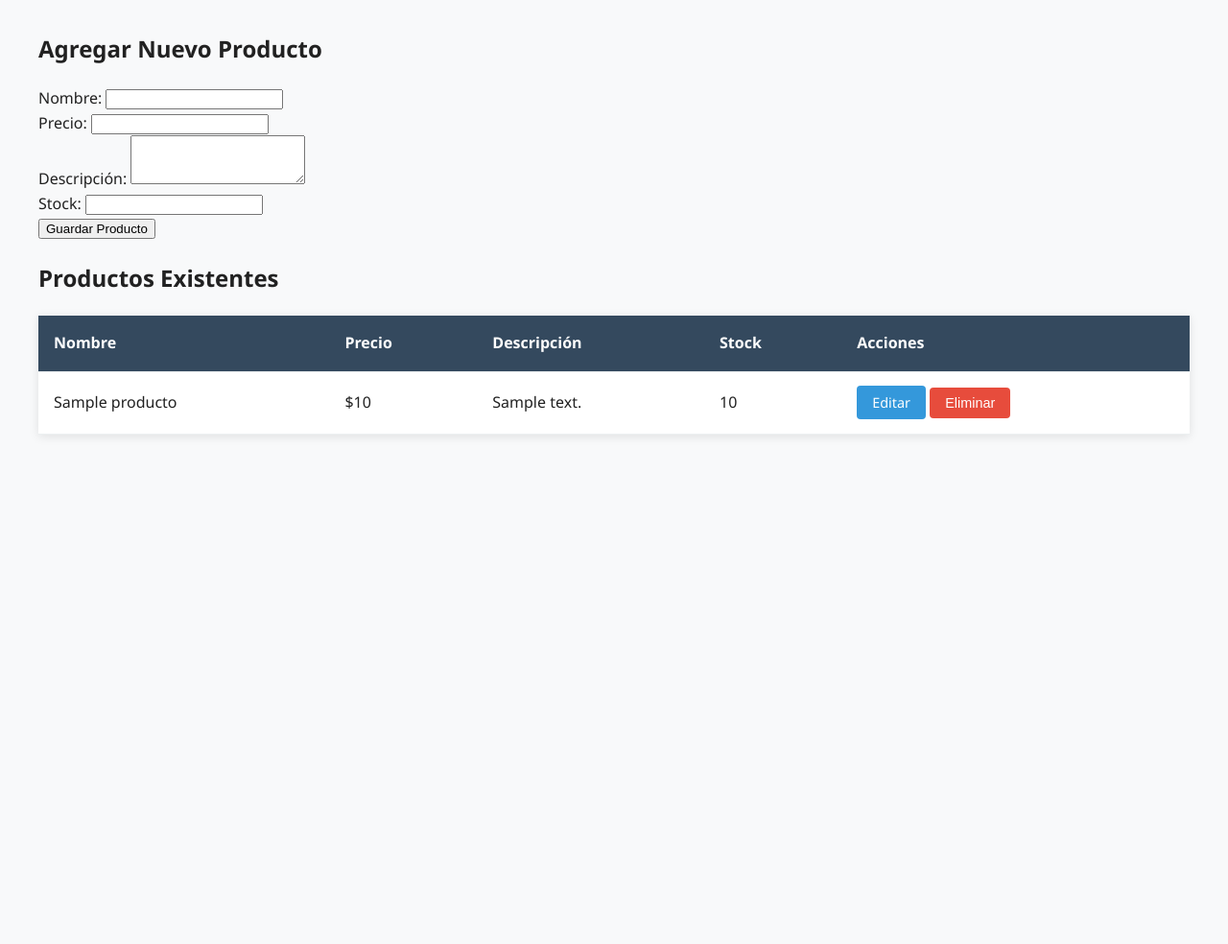
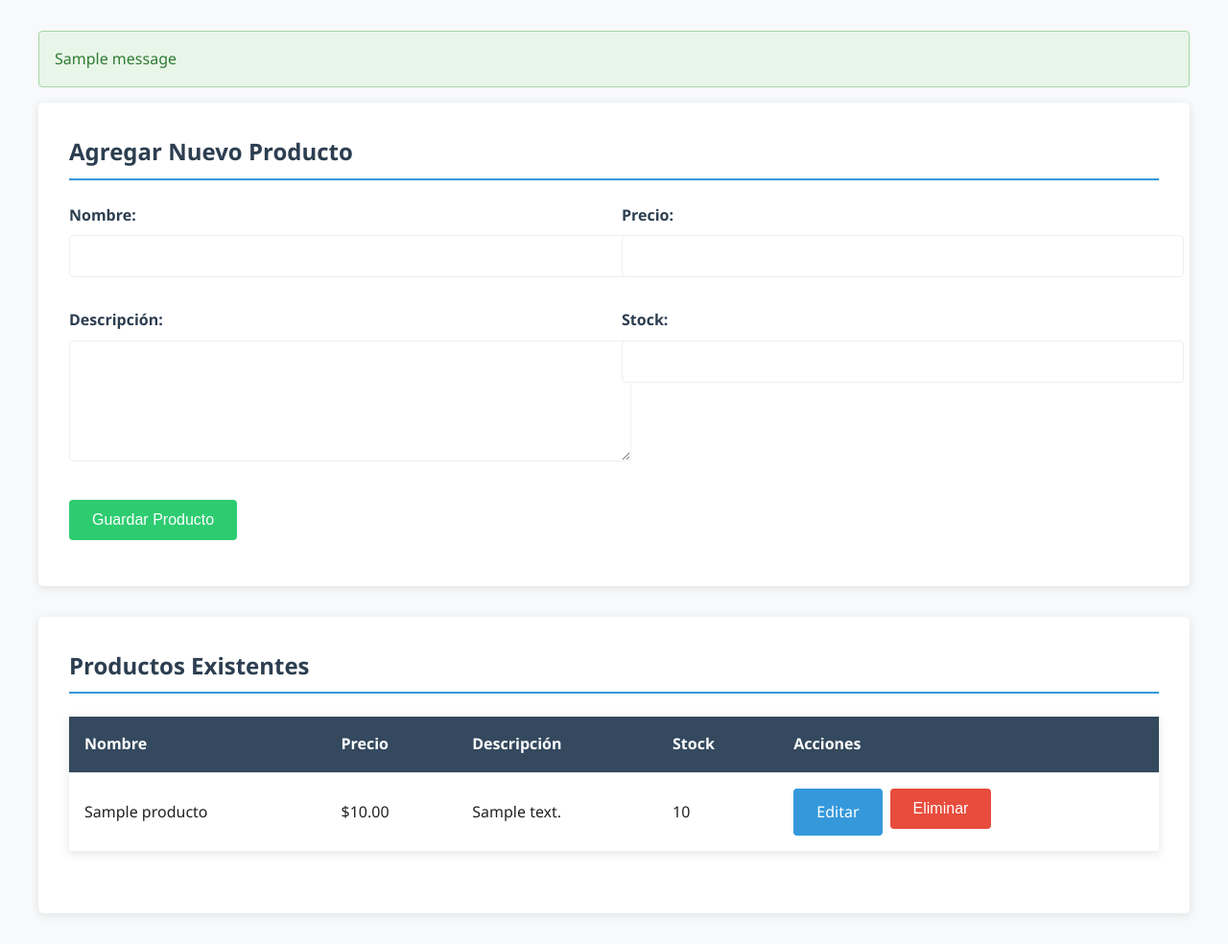
Before and after one commit to Lizeth1511/tiendavirtual_a, a Flask app: page /productos in a window 1280 px wide. Shown: the part 207-1191 px from the top of the page at 96% size. Before the commit the page ends 662 px from the top, so only its background shows below. Run offline with Flask 3, Linux system fonts and the light colour scheme; the visitor is signed in with stand-in values (Sample User, id 1); one stand-in notice (Sample message) is shown; a database or web service that is not in the repository returns one stand-in record (values such as "Sample title"); some libraries are stand-ins or nearby versions.

Commit message:
productos.html

```diff
--- a/templates/productos.html
+++ b/templates/productos.html
@@ -3,7 +3,6 @@
 <head>
     <title>Productos</title>
     <style>
-        /* Estilos generales */
         :root {
             --azul-oscuro: #2c3e50;
             --azul-medio: #3498db;
@@ -13,6 +12,7 @@
             --negro: #212121;
             --blanco: #ffffff;
             --rojo: #e74c3c;
+            --verde: #2ecc71;
         }
 
         body {
@@ -25,7 +25,6 @@
             line-height: 1.6;
         }
 
-        /* Header */
         .header {
             background: linear-gradient(rgba(44, 62, 80, 0.8), rgba(44, 62, 80, 0.8)),
                         url('https://images.unsplash.com/photo-1489987707025-afc232f7ea0f?ixlib=rb-1.2.1&auto=format&fit=crop&w=1350&q=80');
@@ -58,7 +57,6 @@
             background-color: rgba(255, 255, 255, 0.2);
         }
 
-        /* Formulario */
         .seccion {
             background-color: var(--blanco);
             padding: 2rem;
@@ -66,45 +64,7 @@
             box-shadow: 0 2px 10px rgba(0, 0, 0, 0.1);
             margin-bottom: 2rem;
         }
-        /* Estilos para botones de acciones */
-.acciones {
-    display: flex;
-    gap: 0.5rem;
-}
 
-.btn-editar, .btn-eliminar {
-    padding: 0.5rem 1rem;
-    border: none;
-    border-radius: 4px;
-    color: white;
-    text-decoration: none;
-    font-size: 0.9rem;
-    cursor: pointer;
-    transition: all 0.3s;
-}
-
-.btn-editar {
-    background-color: #3498db;
-}
-
-.btn-editar:hover {
-    background-color: #2980b9;
-}
-
-.btn-eliminar {
-    background-color: #e74c3c;
-}
-
-.btn-eliminar:hover {
-    background-color: #c0392b;
-}
-
-/* Ajuste para la columna de acciones */
-table th:nth-child(6),
-table td:nth-child(6) {
-    width: 180px;
-    text-align: center;
-}
         .seccion h2 {
             color: var(--azul-oscuro);
             margin-top: 0;
@@ -119,8 +79,18 @@ table td:nth-child(6) {
             gap: 1rem;
         }
 
-        .formulario input,
-        .formulario textarea {
+        .form-group {
+            margin-bottom: 1rem;
+        }
+
+        .form-group label {
+            display: block;
+            margin-bottom: 0.5rem;
+            font-weight: 600;
+            color: var(--azul-oscuro);
+        }
+
+        .form-control {
             width: 100%;
             padding: 0.75rem;
             border: 1px solid var(--azul-claro);
@@ -128,32 +98,58 @@ table td:nth-child(6) {
             font-size: 1rem;
         }
 
-        .formulario textarea {
-            grid-column: span 2;
-            min-height: 80px;
+        textarea.form-control {
+            min-height: 100px;
             resize: vertical;
         }
 
-        .formulario button {
-            grid-column: span 2;
+        .btn {
+            padding: 0.75rem 1.5rem;
+            border: none;
+            border-radius: 4px;
+            font-size: 1rem;
+            cursor: pointer;
+            transition: all 0.3s;
+            text-decoration: none;
+            display: inline-block;
+            text-align: center;
+        }
+
+        .btn-primary {
             background-color: var(--azul-medio);
             color: var(--blanco);
-            border: none;
-            padding: 0.75rem;
-            border-radius: 4px;
-            cursor: pointer;
-            font-size: 1rem;
-            transition: background-color 0.3s;
         }
 
-        .formulario button:hover {
+        .btn-primary:hover {
             background-color: var(--gris-oscuro);
         }
 
-        /* Tabla */
-        h3 {
-            color: var(--azul-oscuro);
-            margin: 1.5rem 0;
+        .btn-success {
+            background-color: var(--verde);
+            color: var(--blanco);
+        }
+
+        .btn-danger {
+            background-color: var(--rojo);
+            color: var(--blanco);
+        }
+
+        .mensaje {
+            padding: 1rem;
+            margin-bottom: 1rem;
+            border-radius: 4px;
+        }
+
+        .mensaje-error {
+            background-color: #ffebee;
+            color: #c62828;
+            border: 1px solid #ef9a9a;
+        }
+
+        .mensaje-success {
+            background-color: #e8f5e9;
+            color: #2e7d32;
+            border: 1px solid #a5d6a7;
         }
 
         table {
@@ -179,15 +175,14 @@ table td:nth-child(6) {
             background-color: var(--azul-claro);
         }
 
-        /* Responsive */
+        .acciones {
+            display: flex;
+            gap: 0.5rem;
+        }
+
         @media (max-width: 768px) {
             .formulario {
                 grid-template-columns: 1fr;
-            }
-
-            .formulario textarea,
-            .formulario button {
-                grid-column: span 1;
             }
 
             .header {
@@ -195,62 +190,62 @@ table td:nth-child(6) {
             }
         }
     </style>
-<script>
-document.getElementById('btnProductos').addEventListener('click', async () => {
-    try {
-        const response = await fetch('https://tiendavirtual-a-15.onrender.com/productos');
-        const productos = await response.json();
-
-        let html = '<h2>Productos</h2><ul>';
-        productos.forEach(p => {
-            html += `<li>${p.nombre} - $${p.precio}</li>`;
-        });
-        html += '</ul>';
-
-        document.getElementById('lista-productos').innerHTML = html;
-    } catch (error) {
-        console.error('Error:', error);
-    }
-});
-</script>
 </head>
 <body>
     <div class="header">
         <h2>Bienvenido, {{ session.correo }}</h2>
         <a href="/logout" class="logout-link">Cerrar sesión</a>
     </div>
+
     <div class="container">
-        <!-- Sección de Agregar Producto -->
-        <div class="formulario-crud">
+        <!-- Mensajes flash -->
+        {% with messages = get_flashed_messages(with_categories=true) %}
+            {% if messages %}
+                {% for category, message in messages %}
+                    <div class="mensaje mensaje-{{ category }}">
+                        {{ message }}
+                    </div>
+                {% endfor %}
+            {% endif %}
+        {% endwith %}
+
+        <!-- Formulario para agregar producto -->
+        <div class="seccion">
             <h2>Agregar Nuevo Producto</h2>
-            <form method="POST" action="/agregar-producto">
+            <form method="POST" action="/agregar_producto">
+                <div class="formulario">
                     <div class="form-group">
-                    <label>Nombre:</label>
-                    <input type="text" name="nombre" required>
+                        <label for="nombre">Nombre:</label>
+                        <input type="text" id="nombre" name="nombre" class="form-control" required>
                     </div>
 
                     <div class="form-group">
-                    <label>Precio:</label>
-                    <input type="number" name="precio" step="0.01" required>
+                        <label for="precio">Precio:</label>
+                        <input type="number" id="precio" name="precio" step="0.01" class="form-control" required>
                     </div>
 
                     <div class="form-group">
-                    <label>Descripción:</label>
-                    <textarea name="descripcion" rows="3" required></textarea>
+                        <label for="descripcion">Descripción:</label>
+                        <textarea id="descripcion" name="descripcion" class="form-control"></textarea>
                     </div>
 
                     <div class="form-group">
-                    <label>Stock:</label>
-                    <input type="number" name="stock" required>
+                        <label for="stock">Stock:</label>
+                        <input type="number" id="stock" name="stock" class="form-control" required>
                     </div>
 
-                <button type="submit" class="btn btn-guardar">Guardar Producto</button>
+                    <div class="form-group" style="grid-column: span 2;">
+                        <button type="submit" class="btn btn-success">Guardar Producto</button>
+                    </div>
+                </div>
             </form>
         </div>
 
-        <!-- Lista de Productos -->
+        <!-- Lista de productos -->
+        <div class="seccion">
             <h2>Productos Existentes</h2>
-        <table class="tabla-productos">
+            {% if productos %}
+                <table>
                     <thead>
                         <tr>
                             <th>Nombre</th>
@@ -264,69 +259,28 @@ document.getElementById('btnProductos').addEventListener('click', async () => {
                         {% for producto in productos %}
                         <tr>
                             <td>{{ producto.nombre }}</td>
-                    <td>${{ producto.precio }}</td>
-                    <td>{{ producto.descripcion }}</td>
+                            <td>${{ "%.2f"|format(producto.precio) }}</td>
+                            <td>{{ producto.descripcion or 'N/A' }}</td>
                             <td>{{ producto.stock }}</td>
                             <td>
-                        <a href="/editar_producto/{{ producto.id }}" class="btn btn-editar">Editar</a>
+                                <div class="acciones">
+                                    <a href="/editar_producto/{{ producto.id }}" class="btn btn-primary">Editar</a>
                                     <form action="/eliminar_producto/{{ producto.id }}" method="POST" style="display:inline;">
-                            <button type="submit" class="btn btn-eliminar"
+                                        <button type="submit" class="btn btn-danger"
                                                 onclick="return confirm('¿Seguro que deseas eliminar este producto?')">
                                             Eliminar
                                         </button>
                                     </form>
+                                </div>
                             </td>
                         </tr>
                         {% endfor %}
                     </tbody>
                 </table>
-    </div>
-
-    <!-- Modal de Edición (Usando tu template) -->
-    <div id="modalEdicion" class="modal">
-        <div class="modal-contenido">
-            {% if producto %}
-            <h2>Editar Producto</h2>
-            <form method="POST" action="/editar_producto/{{ producto.id }}">
-                <div class="form-group">
-                    <label>Nombre:</label>
-                    <input type="text" name="nombre" value="{{ producto.nombre }}" required>
-                </div>
-
-                <div class="form-group">
-                    <label>Precio:</label>
-                    <input type="number" name="precio" step="0.01" value="{{ producto.precio }}" required>
-                </div>
-
-                <div class="form-group">
-                    <label>Descripción:</label>
-                    <textarea name="descripcion" required>{{ producto.descripcion }}</textarea>
-                </div>
-
-                <div class="form-group">
-                    <label>Stock:</label>
-                    <input type="number" name="stock" value="{{ producto.stock }}" required>
-                </div>
-
-                <button type="submit" class="btn btn-guardar">Actualizar</button>
-                <button type="button" class="btn btn-eliminar"
-                        onclick="document.getElementById('modalEdicion').style.display='none'">
-                    Cancelar
-                </button>
-            </form>
+            {% else %}
+                <p>No hay productos registrados.</p>
             {% endif %}
         </div>
     </div>
-
-    <script>
-        // Mostrar modal al hacer clic en Editar
-        document.querySelectorAll('.btn-editar').forEach(btn => {
-            btn.addEventListener('click', (e) => {
-                e.preventDefault();
-                document.getElementById('modalEdicion').style.display = 'flex';
-                window.location.href = btn.href;
-            });
-        });
-    </script>
 </body>
 </html>
```
Lines whose indentation alone changed are shown as unchanged.
